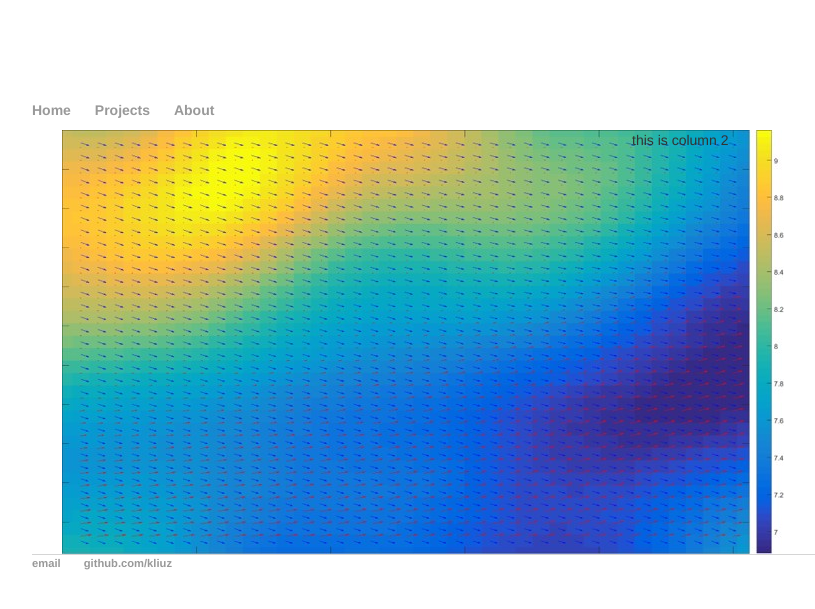
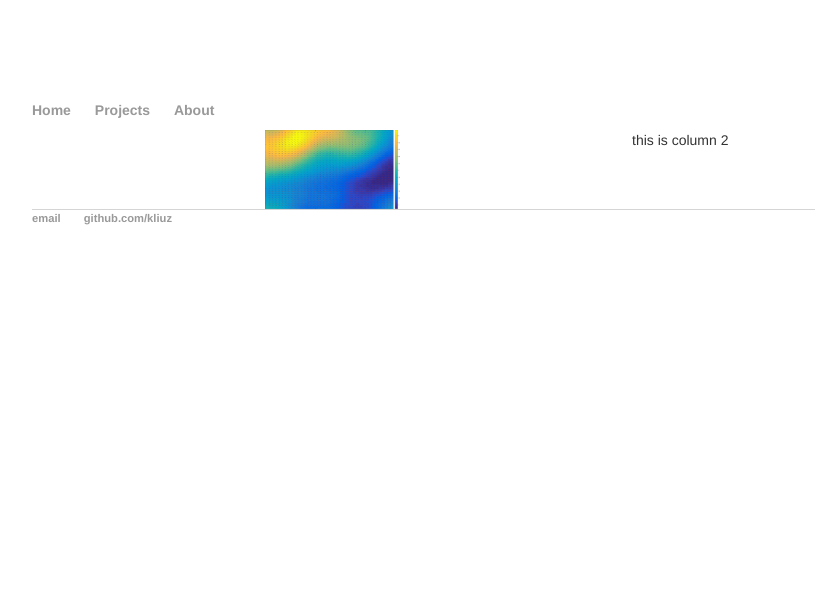
Before and after one commit to kliuz/kliuz.github.io, a Jekyll site: the page built from projects/index.html, in a window 1280 px wide. Shown: the top 609 px of the page, without its empty margins (160-975 px from the left). Built offline with Jekyll 4.4.1, drawn with Linux system fonts in a browser that asks for light colours; nearby versions of some CDN libraries; library files that are not in the unit come from our copies.

Commit message:
image edits

```diff
--- a/projects/index.html
+++ b/projects/index.html
@@ -5,7 +5,7 @@ title: My projects
 <div class="container-fluid">
 <div class="row">
 	<div class="col-sm-6 text-center">
-		<img src="flow.jpg" alt="Shear stress map of wormlike micelle flow">
+		<img src="flow.jpg" alt="Shear stress map of wormlike micelle flow" width="25%" height="100%">
 	</div>
 	<div class="col-sm-6">this is column 2</div>
 </div>
```
